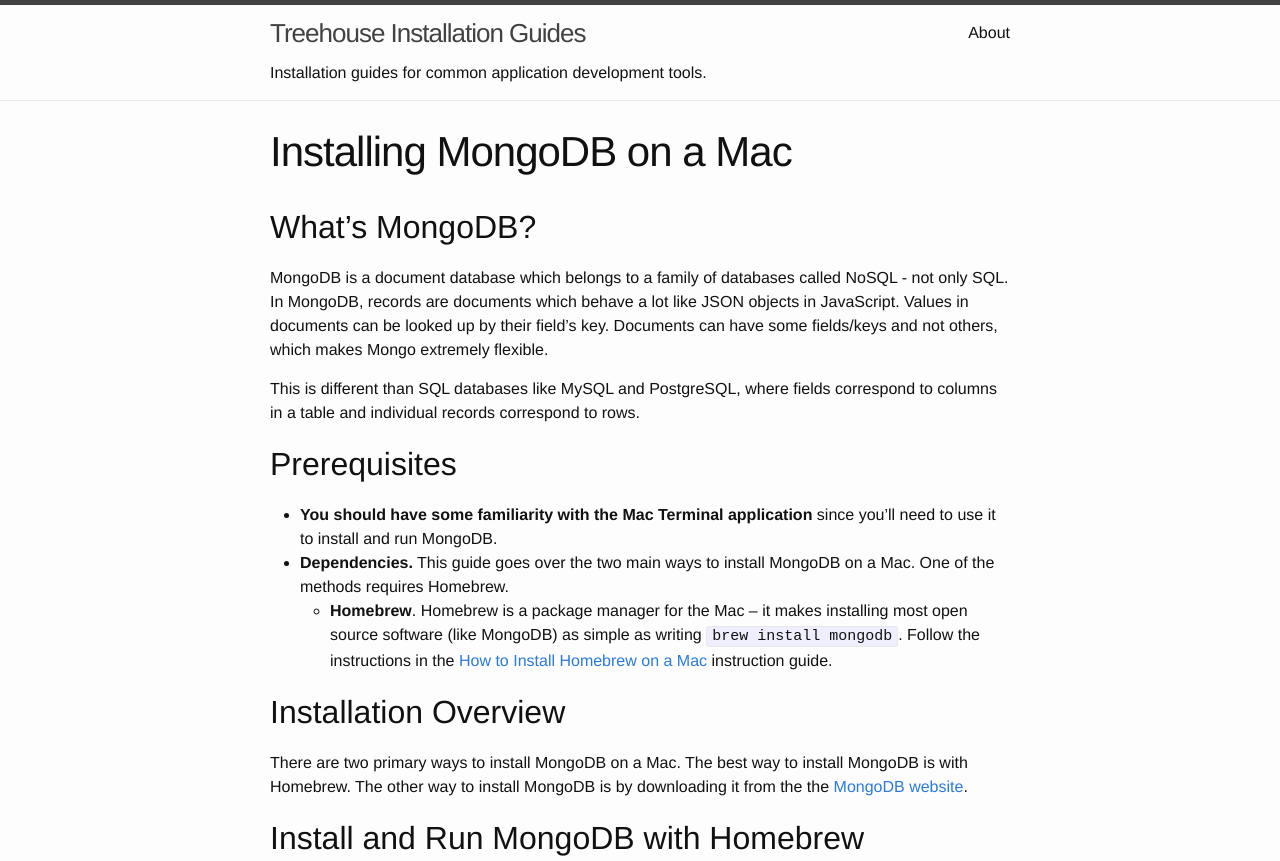
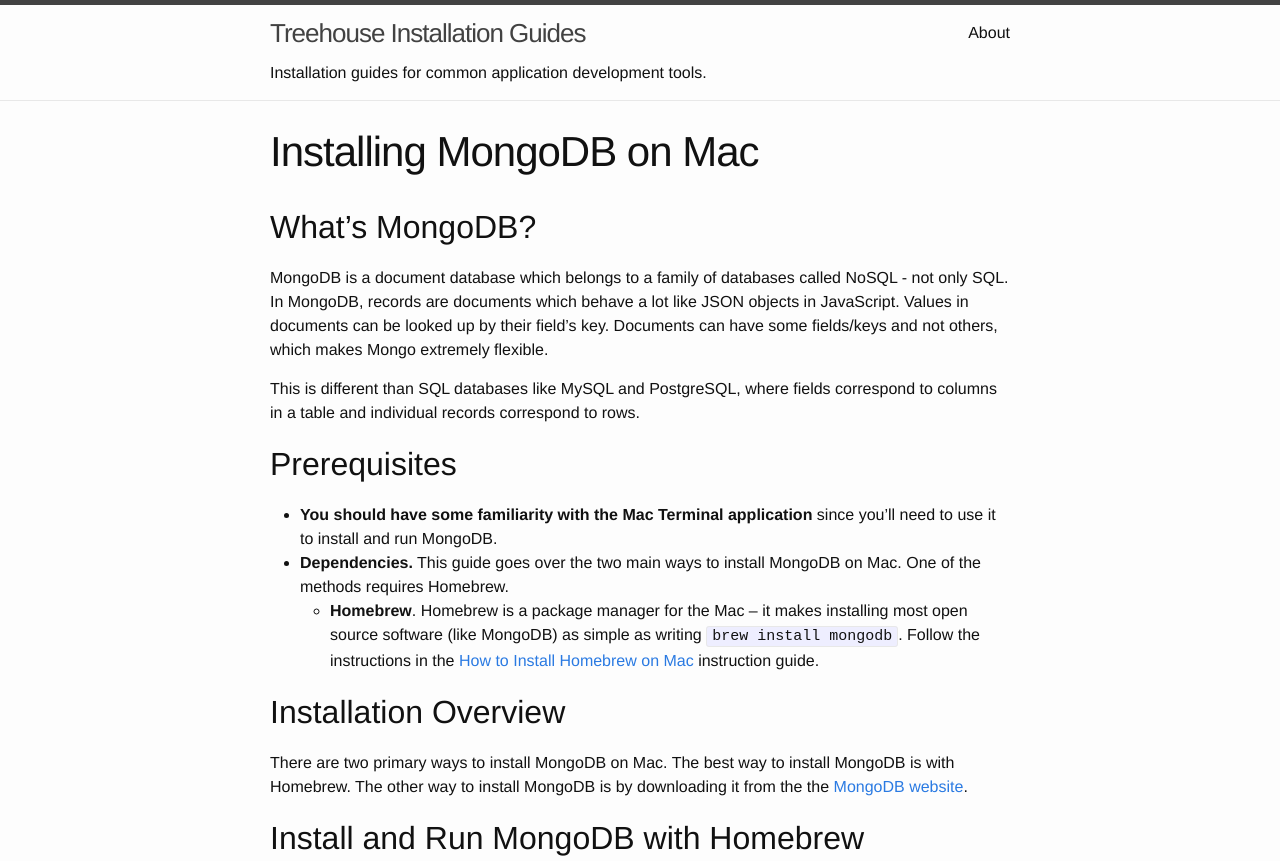
Before and after one commit to treehouse/installation-guides, a Jekyll site: the page built from _mac/mongo-mac.md, in a window 1280 px wide. Shown: the top 861 px of the page. Built offline with Jekyll 4.4.1, drawn with Linux system fonts in a browser that asks for light colours.

```diff
--- a/_mac/mongo-mac.md
+++ b/_mac/mongo-mac.md
@@ -1,6 +1,6 @@
 ---
 layout: page
-title:  "Installing MongoDB on a Mac"
+title:  "Installing MongoDB on Mac"
 date:   2015-12-28 12:00:00
 categories: mac
 ---
@@ -11,11 +11,11 @@ This is different than SQL databases like MySQL and PostgreSQL, where fields cor
 
 ## Prerequisites
 * **You should have some familiarity with the Mac Terminal application** since you'll need to use it to install and run MongoDB.
-* **Dependencies.** This guide goes over the two main ways to install MongoDB on a Mac.  One of the methods requires Homebrew.
-  * **Homebrew**. Homebrew is a package manager for the Mac -- it makes installing most open source software (like MongoDB) as simple as writing `brew install mongodb`. Follow the instructions in the [How to Install Homebrew on a Mac](homebrew) instruction guide.
+* **Dependencies.** This guide goes over the two main ways to install MongoDB on Mac.  One of the methods requires Homebrew.
+  * **Homebrew**. Homebrew is a package manager for the Mac -- it makes installing most open source software (like MongoDB) as simple as writing `brew install mongodb`. Follow the instructions in the [How to Install Homebrew on Mac](homebrew) instruction guide.
 
 ## Installation Overview
-There are two primary ways to install MongoDB on a Mac.  The best way to install MongoDB is with Homebrew.  The other way to install MongoDB is by downloading it from the the [MongoDB website](https://www.mongodb.org/downloads#production).
+There are two primary ways to install MongoDB on Mac.  The best way to install MongoDB is with Homebrew.  The other way to install MongoDB is by downloading it from the the [MongoDB website](https://www.mongodb.org/downloads#production).
 
 ## Install and Run MongoDB with Homebrew
 * **Open the Terminal app** and type `brew update`.
```
Also changed, not shown: _mac/homebrew.md (+1 -1 lines), _mac/node-mac.md (+2 -2 lines), index.html (+9 -4 lines), 2 other files.
